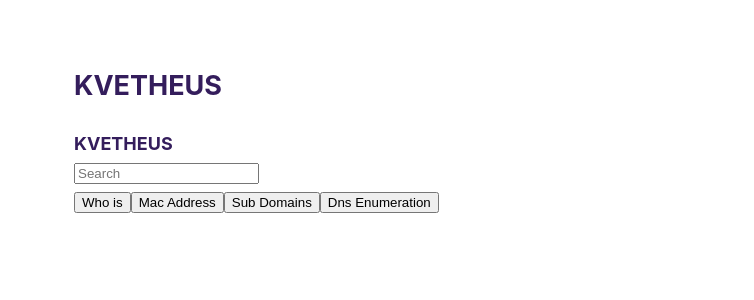
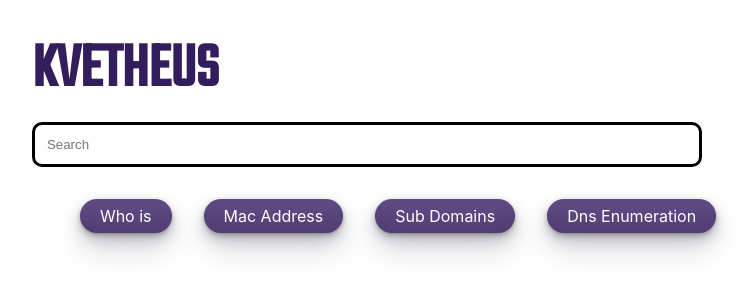
Before and after one commit to chirantan2003/Kvetheus-Frontend, a Next.js app: page / in a window 1280 px wide. Shown: the top 300 px of the page, without its empty margins (242-996 px from the left). Built offline with nearby package versions, Linux system fonts and the light colour scheme.

Commit message:
feat: implemented new UI for main page

```diff
--- a/components/layout.js
+++ b/components/layout.js
@@ -1,10 +1,5 @@
 import styles from "./layout.module.css";
 
 export default function Layout({ children }) {
-  return (
-    <div className={styles.container}>
-      <h2>KVETHEUS</h2>
-      {children}
-    </div>
-  );
+  return <div className={styles.container}>{children}</div>;
 }
--- a/components/layout.module.css
+++ b/components/layout.module.css
@@ -1,7 +1,8 @@
 .container {
-    max-width: 36rem;
-    padding: 0 1rem;
-    margin: 3rem auto 6rem;
+    max-width: fit-content;
+    margin: auto;
+    display: flex;
+    justify-content: center;
+    font-weight: 700;
     color: #341d5c;
-    font-weight: 700;
 }
--- a/package.json
+++ b/package.json
@@ -11,6 +11,7 @@
     "react": "17.0.2",
     "react-dom": "17.0.2",
     "react-table": "^7.8.0",
+    "sass": "^1.54.3",
     "swr": "^1.3.0"
   },
   "devDependencies": {
--- a/pages/results.js
+++ b/pages/results.js
@@ -1,6 +1,6 @@
-import WhoIs from "./tools/whoIs";
 import { useState, useEffect } from "react";
 import { useRouter } from "next/router";
+import WhoIs from "./tools/whoIs";
 import MacAddress from "./tools/macAddress";
 import Subdomains from "./tools/subdomains";
 import DnsEnumeration from "./tools/dnsEnumeration";
--- a/styles/global.css
+++ b/styles/global.css
@@ -1,3 +1,5 @@
+@import url('https://fonts.googleapis.com/css2?family=Teko&display=swap');
+
 html,
 body {
   padding: 0;
@@ -5,9 +7,55 @@ body {
   font-family: -apple-system, BlinkMacSystemFont, Segoe UI, Roboto, Oxygen, Ubuntu,
     Cantarell, Fira Sans, Droid Sans, Helvetica Neue, sans-serif;
   line-height: 1.6;
-  font-size: 18px;
+  font-size: 16px;
 }
 
 h1 {
     color: #341d5c;
 }
+
+.componentsBody {
+  background-color: #202935;
+}
+
+.submitButtons {
+  display: flex;
+  justify-content: center;
+  padding: 2rem;
+}
+
+form input {
+  padding: 0.75rem;
+  border: 3px solid black;
+  border-radius: 10px;
+  width: 50vw;
+}
+form label {
+  font-size: 4rem;
+  font-family: 'Teko', sans-serif;
+}
+
+form button {
+  margin: 0 1rem;
+  background-color: #5e4a83;
+  border-radius: 100px;
+  box-shadow: rgba(21, 12, 37, .2) 0 -25px 18px -14px inset,rgba(21, 12, 37, .15) 0 1px 2px,rgba(21, 12, 37, .15) 0 2px 4px,rgba(21, 12, 37, .15) 0 4px 8px,rgba(21, 12, 37, .15) 0 8px 16px,rgba(21, 12, 37, .15) 0 16px 32px;
+  color: white;
+  cursor: pointer;
+  display: inline-block;
+  font-family: CerebriSans-Regular,-apple-system,system-ui,Roboto,sans-serif;
+  padding: 7px 20px;
+  text-align: center;
+  text-decoration: none;
+  transition: all 250ms;
+  border: 0;
+  font-size: 16px;
+  user-select: none;
+  -webkit-user-select: none;
+  touch-action: manipulation;
+}
+
+form button:hover {
+  box-shadow: rgba(21, 12, 37,.35) 0 -25px 18px -14px inset,rgba(21, 12, 37,.25) 0 1px 2px,rgba(21, 12, 37,.25) 0 2px 4px,rgba(21, 12, 37,.25) 0 4px 8px,rgba(21, 12, 37,.25) 0 8px 16px,rgba(21, 12, 37,.25) 0 16px 32px;
+  transform: scale(1.05);
+}
```
Also changed, not shown: 1 other file (tests, documents, lock files or other folders).
